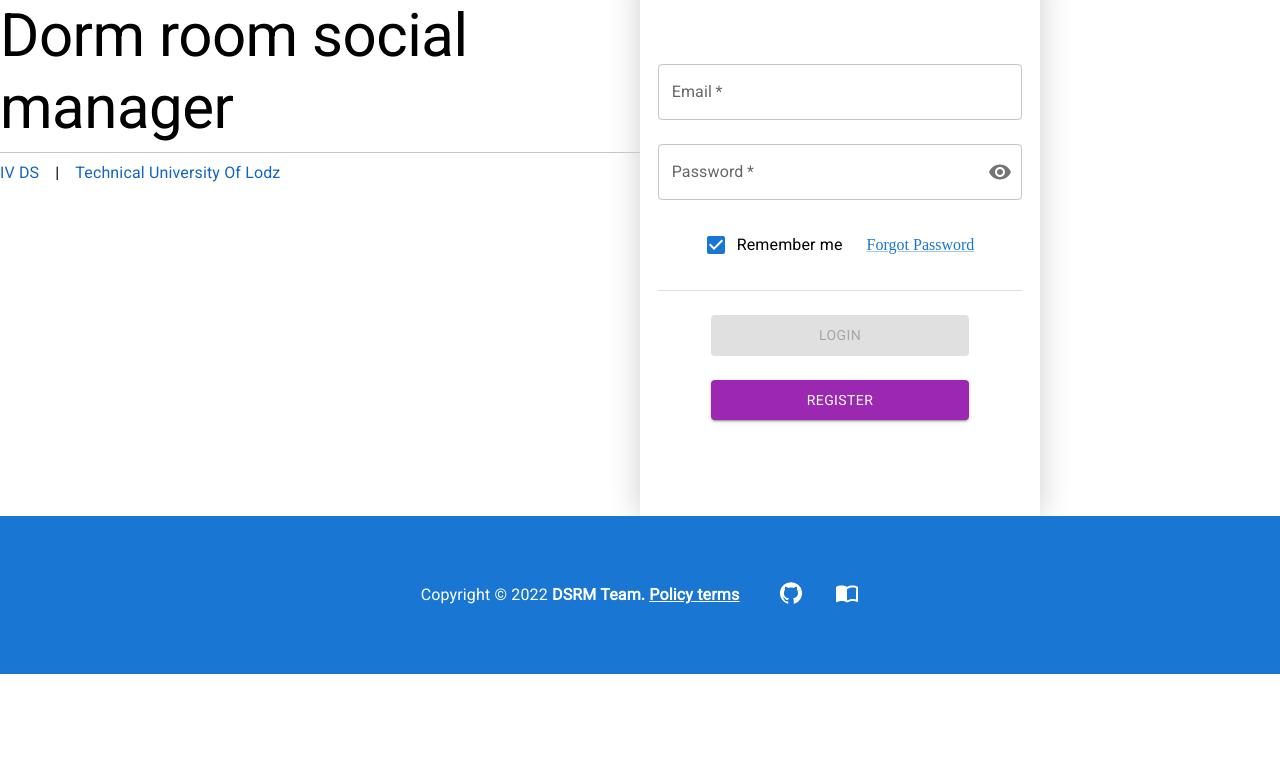
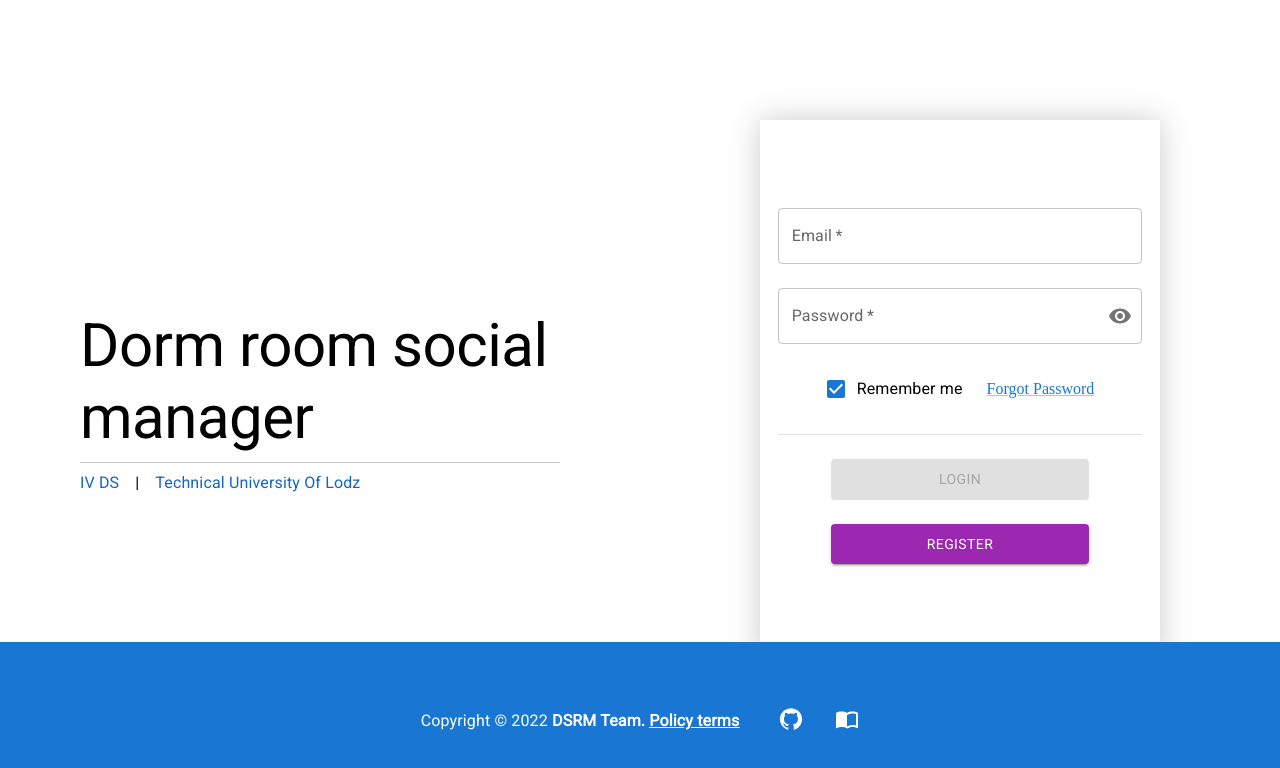
Before and after one commit to dorm-social-room-manager/dsrm-frontend, a React (Vite) app: page / in a window 1280 px wide. Shown: the top 768 px of the page. Built offline with nearby package versions, Linux system fonts and the light colour scheme.

Commit message:
fix: components now padded and spaced correctly
Related work item: GH-17

```diff
--- a/src/pages/LoginPage.tsx
+++ b/src/pages/LoginPage.tsx
@@ -1,5 +1,5 @@
+import { Box, Grid } from '@mui/material';
 import { Footer } from '../templates/Footer/Footer';
-import { Grid } from '@mui/material';
 import { Header } from '../templates/Header/Header';
 import { HeaderProps } from '../templates/Header/Header.types';
 import { LoginForm } from '../components/LoginForm/LoginForm';
@@ -13,20 +13,40 @@ export function LoginPage() {
   const tablet = useMediaQuery(theme.breakpoints.up('tablet'));
   const header = tablet ? t(`loginForm.title`) : t(`loginForm.shortTitle`);
 
+  const marginTopValueForAllItemsWhenTablet = 18;
+  const marginTopValueForAllItemsWhenMobile = 0;
+  const marginTopValueForAllItems = tablet ? marginTopValueForAllItemsWhenTablet : marginTopValueForAllItemsWhenMobile;
+
+  const paddingTopValueForLoginFormWhenMobile = 10;
+  const paddingTopValueForLoginFormWhenTablet = 0;
+  const paddingTopValueForLoginForm = tablet ? paddingTopValueForLoginFormWhenTablet : paddingTopValueForLoginFormWhenMobile;
+
+  const marginTopValueForHeaderWhenMobile = 6;
+  const marginTopValueForHeaderWhenTablet = 0;
+  const marginTopValueForHeader = tablet ? marginTopValueForHeaderWhenTablet : marginTopValueForHeaderWhenMobile;
+
   const headerProps: HeaderProps = {
     dormitory: { url: 'https://samorzad.p.lodz.pl/osiedle-akademickie/iv-dom-studenta', urlName: t('header.buildingName') },
     faculty: { url: 'https://www.p.lodz.pl/', urlName: t('header.faculty') },
     headerTitle: header,
   };
   return (
-    <Grid container>
+    <Grid
+      container
+      justifyContent={'center'}
+      alignItems={'center'}
+      marginTop={marginTopValueForAllItems}
+    >
       <Grid
         item
         mobile={12}
         tablet={6}
         desktop={6}
+        marginTop={marginTopValueForHeader}
       >
-        <Header {...headerProps}></Header>
+        <Box sx={{ alignItems: 'center', display: 'flex', justifyContent: 'center' }}>
+          <Header {...headerProps}></Header>
+        </Box>
       </Grid>
       <Grid
         item
@@ -34,16 +54,16 @@ export function LoginPage() {
         tablet={6}
         desktop={6}
       >
-        <LoginForm />
+        <Box
+          paddingTop={paddingTopValueForLoginForm}
+          sx={{ alignItems: 'center', display: 'flex', justifyContent: 'center' }}
+        >
+          <LoginForm />
+        </Box>
       </Grid>
-      <Grid
-        item
-        mobile={12}
-        tablet={12}
-        desktop={12}
-      >
+      <Box sx={{ bottom: 0, position: 'fixed', width: '100%' }}>
         <Footer></Footer>
-      </Grid>
+      </Box>
     </Grid>
   );
 }
--- a/src/templates/Header/Header.tsx
+++ b/src/templates/Header/Header.tsx
@@ -16,7 +16,7 @@ export function Header(props: HeaderProps) {
         variant='h2'
         component='h2'
         sx={{
-          maxWidth: 780,
+          maxWidth: 480,
         }}
       >
         {props.headerTitle}
```
